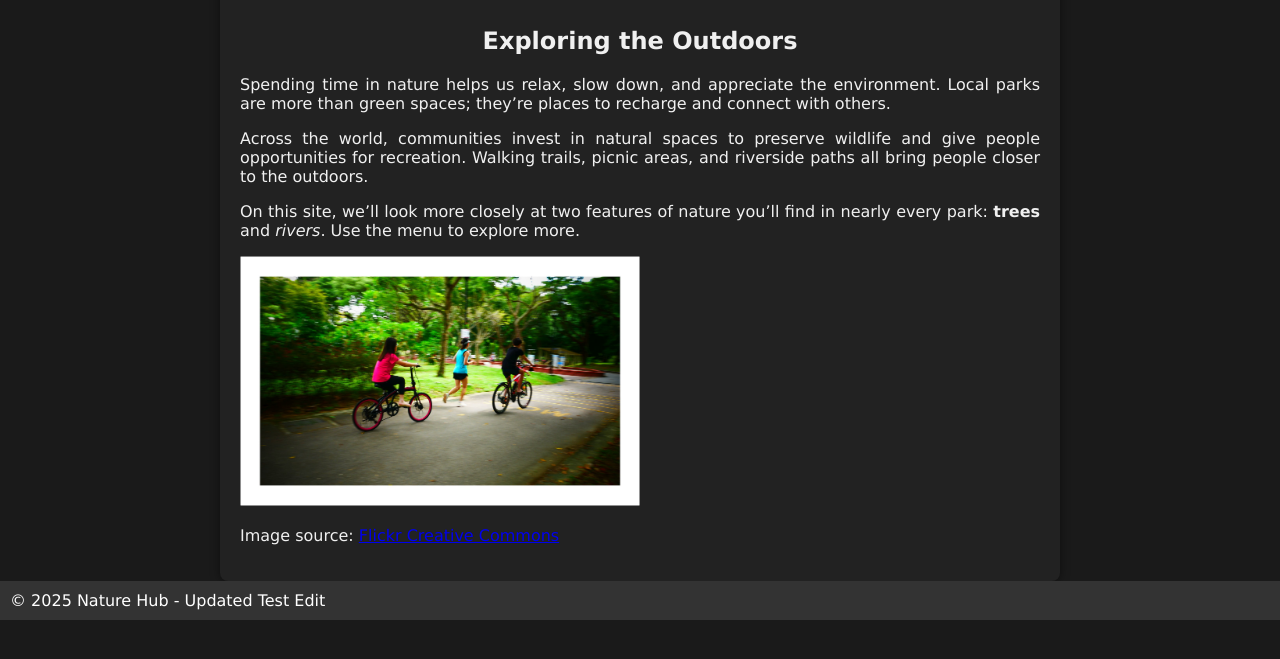
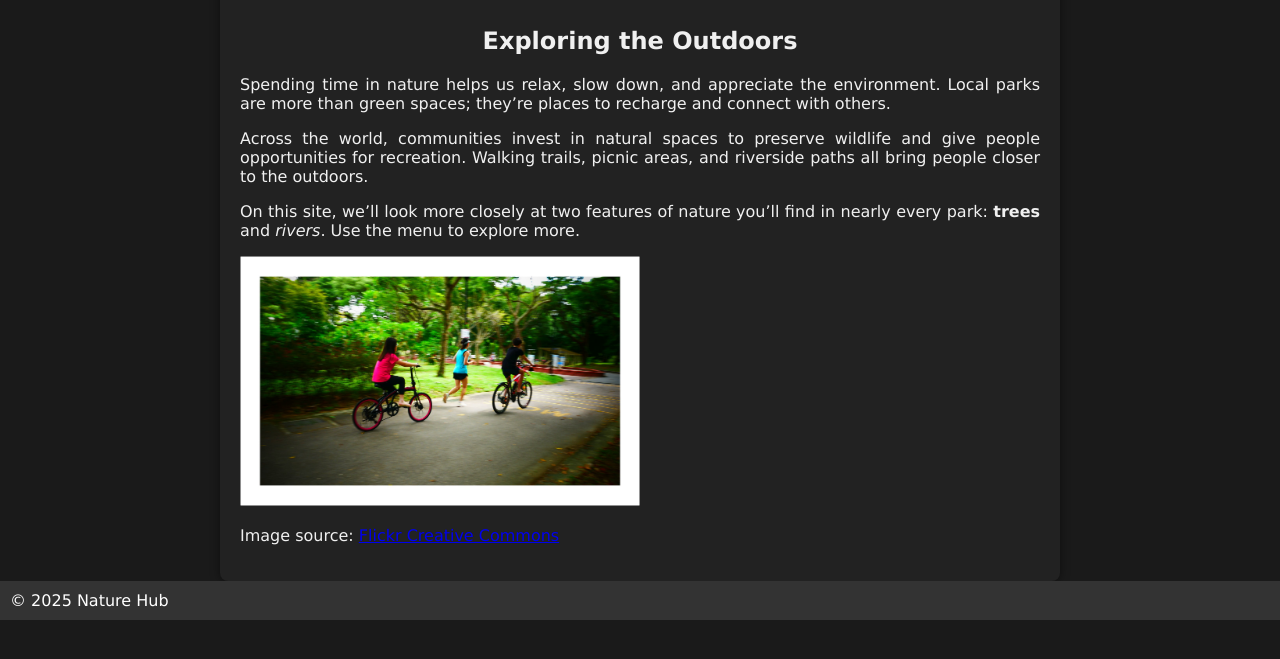
Before and after one commit to wtamucis/project-1-website-ravnos04, a plain HTML site: page index.html in a window 1280 px wide. Shown: the part 113-772 px from the top of the page. Drawn offline with Linux system fonts and the light colour scheme.

Commit message:
Removing test edit.

```diff
--- a/index.html
+++ b/index.html
@@ -29,7 +29,7 @@
     </p>
   </main>
   <footer>
-    <p>© 2025 Nature Hub - Updated Test Edit</p>
+    <p>© 2025 Nature Hub</p>
   </footer>
 </body>
 </html>
```
